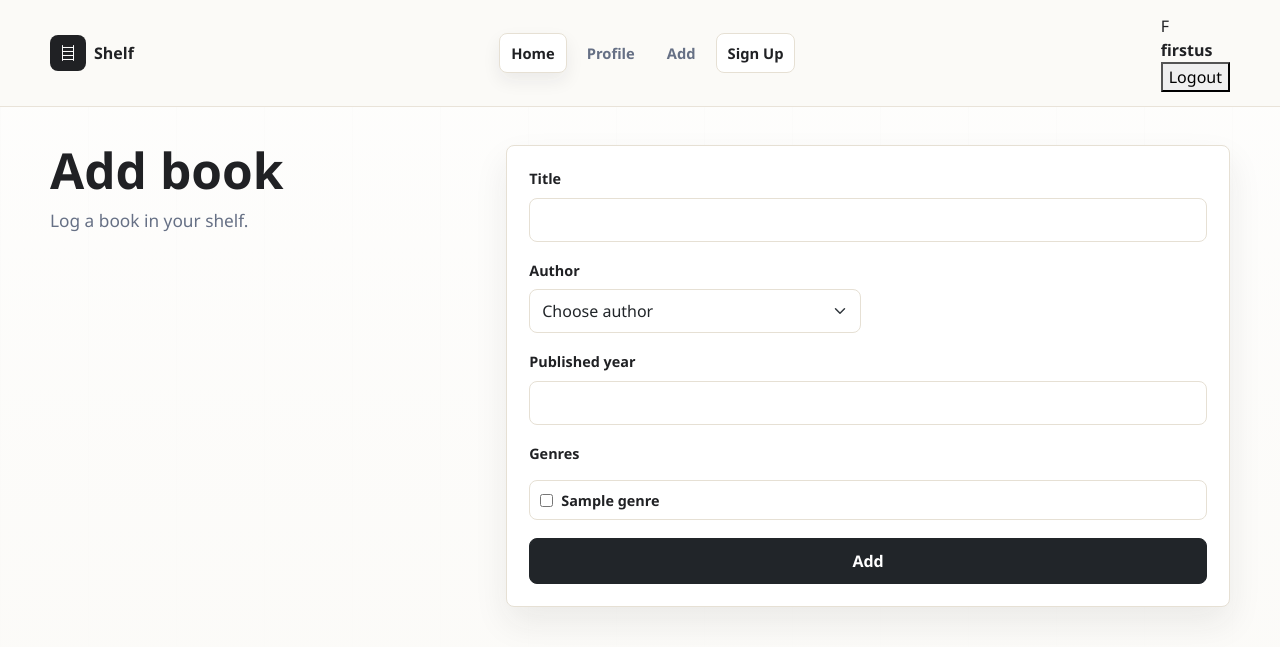
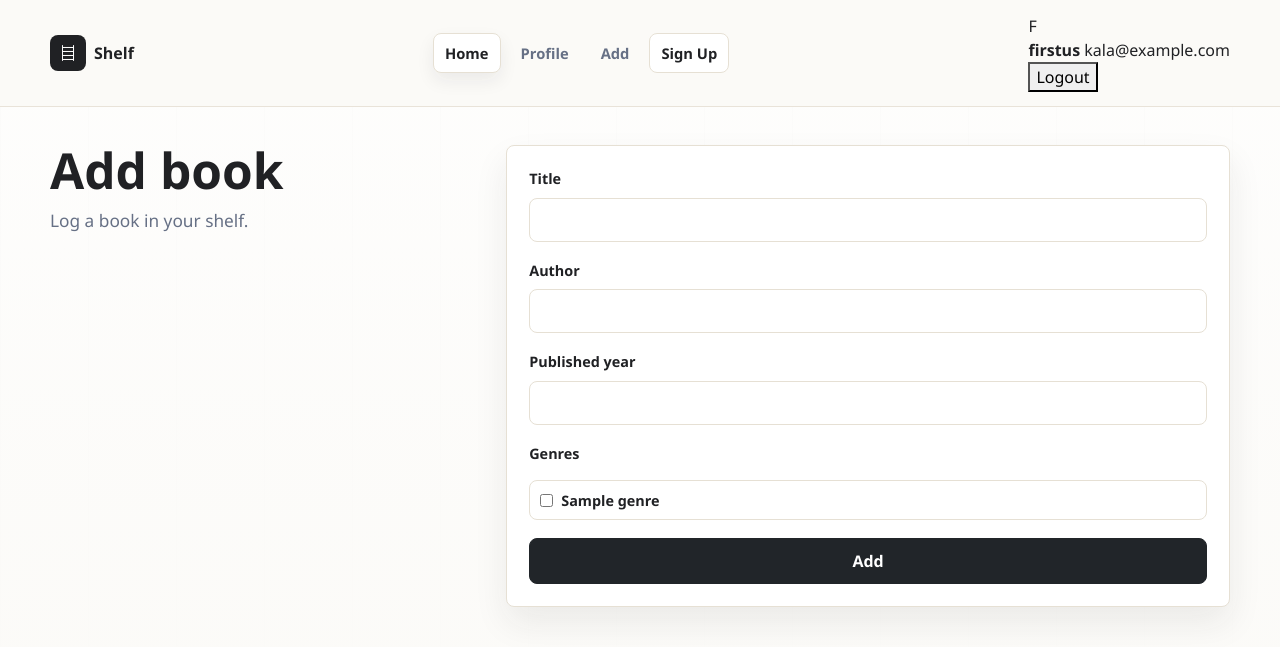
Before and after one commit to kaleb-asefa/personal-library, a FastAPI app: template app/templates/add_book.html in a window 1280 px wide. Shown: the top 647 px of the page. Run offline with FastAPI, Linux system fonts and the light colour scheme; a user stored in the database is signed in; tables that the repository leaves empty hold one stand-in row (values such as "Sample post"); the template is opened without the code that fills it: most values are stand-ins (such as "Sample title", 1, 10 or a date in 2020); parts of the project's set-up code (start-up, migrations or seed data) failed here and were passed over.

Commit message:
feat: update book management to use author names instead of IDs and enhance UI for adding/editing books

```diff
--- a/app/main.py
+++ b/app/main.py
@@ -13,7 +13,7 @@ from sqlalchemy import select
 from sqlalchemy.orm import joinedload, selectinload
 from sqlalchemy.ext.asyncio import AsyncSession
 
-from ..orm import Book, Author, Genre, get_db, User, Base, engine
+from ..orm import Book, Genre, get_db, User, Base, engine
 from .config import settings
 
 from .routers import user, books
@@ -147,8 +147,6 @@ async def add_book_page(request: Request, db: Annotated[AsyncSession, Depends(ge
     if not user_id:
         return templates.TemplateResponse(request, "login.html", {"show_home_link": False})
 
-    authors = await db.execute(select(Author).order_by(Author.name))
-    authors = authors.scalars().all()
     genres = await db.execute(select(Genre).order_by(Genre.name))
     genres = genres.scalars().all()
     user = await db.execute(select(User).where(User.user_id == user_id))
@@ -156,7 +154,7 @@ async def add_book_page(request: Request, db: Annotated[AsyncSession, Depends(ge
     return templates.TemplateResponse(
         request,
         "add_book.html",
-        {"authors": authors, "genres": genres, "current_user": user, "current_user_id": user.user_id},
+        {"genres": genres, "current_user": user, "current_user_id": user.user_id},
     )
 
 @app.get("/books/{book_id}", response_class=HTMLResponse, include_in_schema=False)
@@ -186,8 +184,6 @@ async def edit_book_page(book_id: int, request: Request, db: Annotated[AsyncSess
     if not book:
         raise HTTPException(status_code=status.HTTP_404_NOT_FOUND, detail="Book not found")
 
-    authors = await db.execute(select(Author).order_by(Author.name))
-    authors = authors.scalars().all()
     genres = await db.execute(select(Genre).order_by(Genre.name))
     genres = genres.scalars().all()
     user = await db.execute(select(User).where(User.user_id == user_id))
@@ -198,7 +194,6 @@ async def edit_book_page(book_id: int, request: Request, db: Annotated[AsyncSess
         "edit_book.html",
         {
             "book": book,
-            "authors": authors,
             "genres": genres,
             "current_user": user,
             "current_user_id": user.user_id,
--- a/app/schema.py
+++ b/app/schema.py
@@ -56,14 +56,14 @@ class booksResponse(booksBase):
 
 class booksCreate(BaseModel):
     title: str = Field(min_length=1, max_length=255)
-    author_id: int
+    author_name: str = Field(min_length=1, max_length=255)
     published_year: int
     user_id: int
     genre_ids: list[int]  # List of genre IDs to associate with the book
 
 class booksUpdate(BaseModel):
     title: str | None = Field(default=None, min_length=1, max_length=255)
-    author_id: int | None = None
+    author_name: str | None = Field(default=None, min_length=1, max_length=255)
     user_id: int | None = None
     published_year: int | None = None
     status: str | None = Field(default=None, min_length=1, max_length=255)
--- a/app/static/js/forms.js
+++ b/app/static/js/forms.js
@@ -108,7 +108,7 @@ const handleAddBook = async (form) => {
 
     const payload = {
         title: formData.get("title"),
-        author_id: Number(formData.get("author_id")),
+        author_name: formData.get("author_name"),
         published_year: Number(formData.get("published_year")),
         user_id: Number(formData.get("user_id")),
         genre_ids: genreIds,
@@ -153,7 +153,7 @@ const handleUpdateBook = async (form) => {
 
     const payload = {
         title: formData.get("title"),
-        author_id: Number(formData.get("author_id")),
+        author_name: formData.get("author_name"),
         user_id: Number(formData.get("user_id")),
         published_year: Number(formData.get("published_year")),
         status: formData.get("status"),
--- a/app/templates/add_book.html
+++ b/app/templates/add_book.html
@@ -17,17 +17,10 @@
                 <input class="form-control" name="title" type="text" maxlength="255" required>
             </label>
 
-            <div class="form-row">
-                <label class="field-group">
-                    <span>Author</span>
-                    <select class="form-select" name="author_id" required>
-                        <option value="">Choose author</option>
-                        {% for author in authors %}
-                            <option value="{{ author.author_id }}">{{ author.name }}</option>
-                        {% endfor %}
-                    </select>
-                </label>
-            </div>
+            <label class="field-group">
+                <span>Author</span>
+                <input class="form-control" name="author_name" type="text" maxlength="255" required>
+            </label>
 
             <label class="field-group">
                 <span>Published year</span>
--- a/app/templates/base.html
+++ b/app/templates/base.html
@@ -20,6 +20,7 @@
 >
     {% set active_path = request.url.path %}
     {% set current_user_name = request.session.get('username') %}
+    {% set current_user_email = request.session.get('email') %}
     <div id="route-loader" class="route-loader htmx-indicator"></div>
 
     <nav class="app-nav">
@@ -39,7 +40,10 @@
             {% if current_user_name %}
                 <div class="auth-user-chip">
                     <div class="auth-avatar">{{ current_user_name[:1]|upper }}</div>
-                    <strong>{{ current_user_name }}</strong>
+                    <div class="auth-user-copy">
+                        <strong>{{ current_user_name }}</strong>
+                        <span>{{ current_user_email }}</span>
+                    </div>
                     <form action="/api/users/session/logout" method="post">
                         <button class="auth-logout-button" type="submit">Logout</button>
                     </form>
```
Also changed, not shown: app/routers/books.py (+19 -15 lines), app/templates/edit_book.html (+4 -10 lines), library.db.
